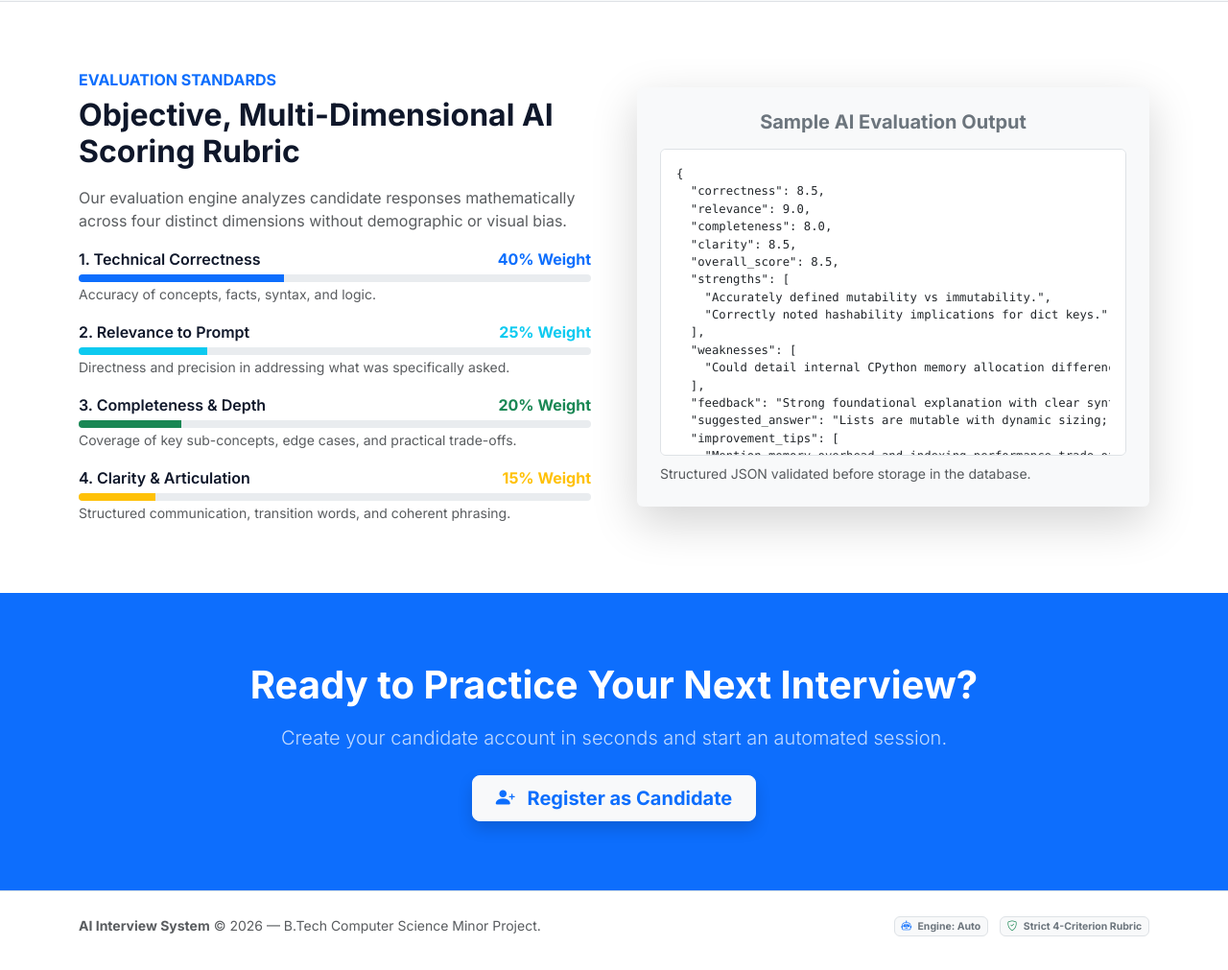
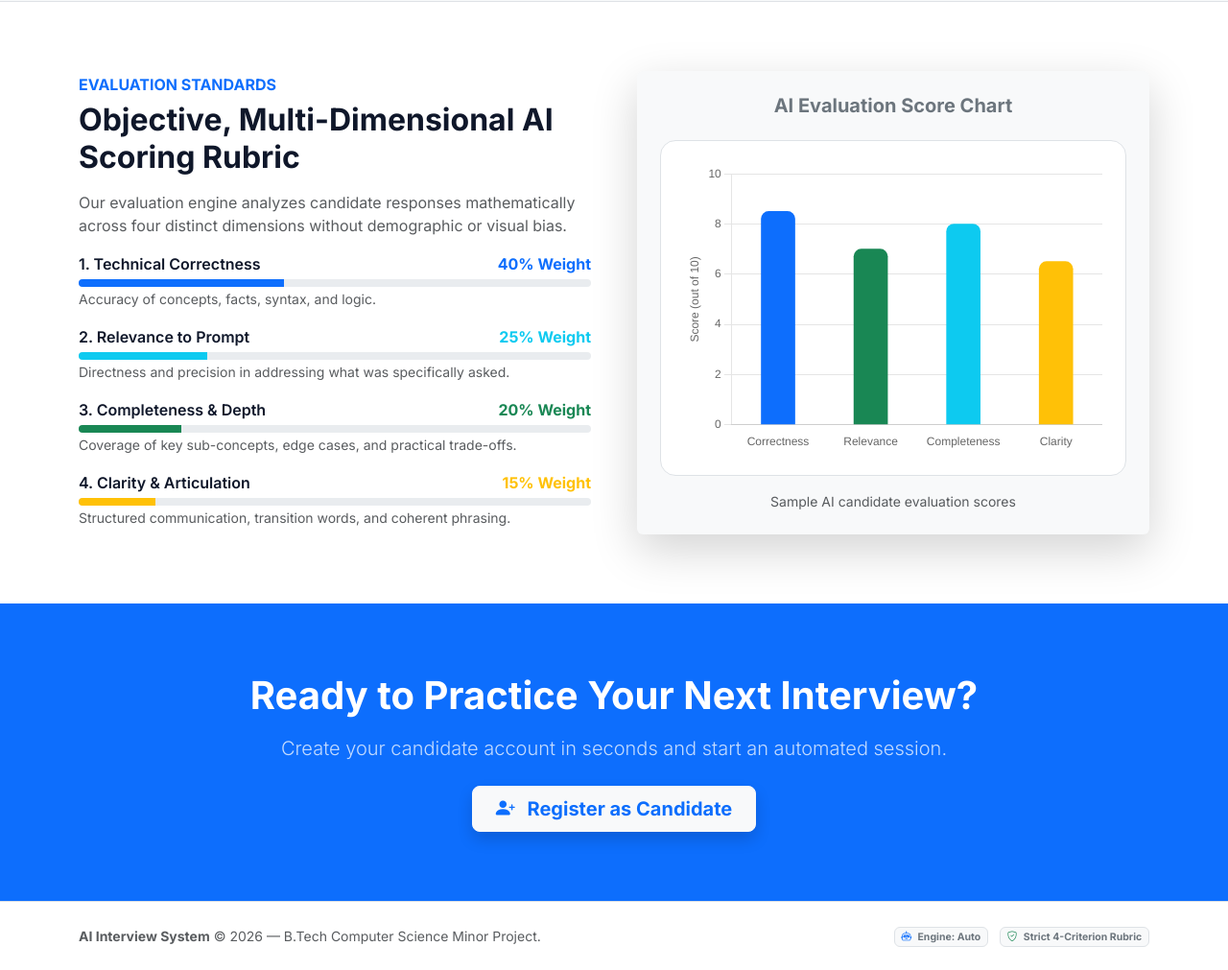
Before and after one commit to rishi8305/ai-interview-system, a Flask app: page / in a window 1280 px wide. Shown: the part 2138-3149 px from the top of the page at 96% size. Before the commit the page ends 3114 px from the top, so only its background shows below. Run offline with Flask 3, Linux system fonts and the light colour scheme; parts of the project's set-up code (start-up, migrations or seed data) failed here and were passed over.

Commit message:
Integrate AI evaluation score chart in index.html
Added AI evaluation score chart and updated layout.

```diff
--- a/templates/index.html
+++ b/templates/index.html
@@ -239,36 +239,88 @@
         </div>
       </div>
 
-      <div class="col-lg-6 text-center">
-        <div class="card border-0 shadow-lg p-4 bg-light">
-          <h5 class="fw-bold mb-3 text-secondary">Sample AI Evaluation Output</h5>
-          <div class="text-start bg-white p-3 rounded border font-monospace small" style="max-height: 320px; overflow-y: auto;">
-            <pre class="mb-0"><code>{
-  "correctness": 8.5,
-  "relevance": 9.0,
-  "completeness": 8.0,
-  "clarity": 8.5,
-  "overall_score": 8.5,
-  "strengths": [
-    "Accurately defined mutability vs immutability.",
-    "Correctly noted hashability implications for dict keys."
-  ],
-  "weaknesses": [
-    "Could detail internal CPython memory allocation differences."
-  ],
-  "feedback": "Strong foundational explanation with clear syntax distinctions.",
-  "suggested_answer": "Lists are mutable with dynamic sizing; tuples are immutable...",
-  "improvement_tips": [
-    "Mention memory overhead and indexing performance trade-offs."
-  ]
-}</code></pre>
-          </div>
-          <small class="text-muted mt-2 text-start d-block">Structured JSON validated before storage in the database.</small>
-        </div>
-      </div>
+
+<div class="col-lg-6">
+  <div class="card border-0 shadow-lg p-4 bg-light h-100">
+    <h5 class="fw-bold text-secondary text-center mb-4">
+      AI Evaluation Score Chart
+    </h5>
+
+    <div class="bg-white rounded-4 border p-4" style="height: 350px;">
+      <canvas id="evaluationBarChart"></canvas>
     </div>
+
+    <p class="text-muted text-center small mt-3 mb-0">
+      Sample AI candidate evaluation scores
+    </p>
   </div>
-</section>
+</div>
+
+<script src="https://cdn.jsdelivr.net/npm/chart.js"></script>
+<script>
+document.addEventListener("DOMContentLoaded", function () {
+  const canvas = document.getElementById("evaluationBarChart");
+
+  if (!canvas) return;
+
+  new Chart(canvas, {
+    type: "bar",
+    data: {
+      labels: [
+        "Correctness",
+        "Relevance",
+        "Completeness",
+        "Clarity"
+      ],
+      datasets: [{
+        label: "AI Evaluation Score",
+        data: [8.5, 7.0, 8.0, 6.5],
+        backgroundColor: [
+          "#0d6efd",
+          "#198754",
+          "#0dcaf0",
+          "#ffc107"
+        ],
+        borderRadius: 8,
+        barThickness: 35
+      }]
+    },
+    options: {
+      responsive: true,
+      maintainAspectRatio: false,
+      plugins: {
+        legend: {
+          display: false
+        }
+      },
+      scales: {
+        y: {
+          beginAtZero: true,
+          max: 10,
+          ticks: {
+            stepSize: 2
+          },
+          title: {
+            display: true,
+            text: "Score (out of 10)"
+          }
+        },
+        x: {
+          grid: {
+            display: false
+          }
+        }
+      }
+    }
+  });
+});
+</script>
+
+    </div>  <!-- row close -->
+  </div>    <!-- container close -->
+</section>  <!-- rubric section close -->
+
+
 
 <!-- BOTTOM CALL TO ACTION -->
 <section class="py-5 bg-primary text-white text-center">
```
